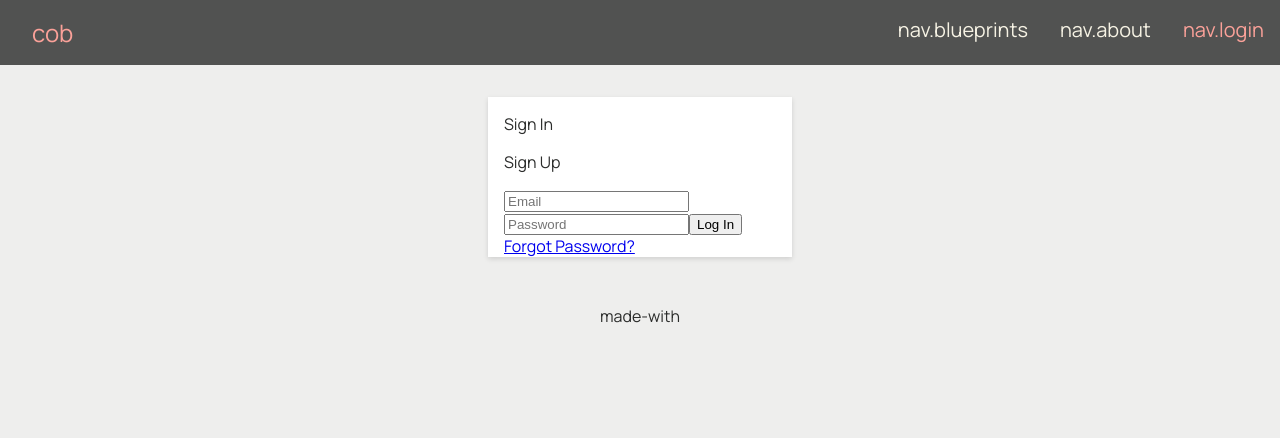
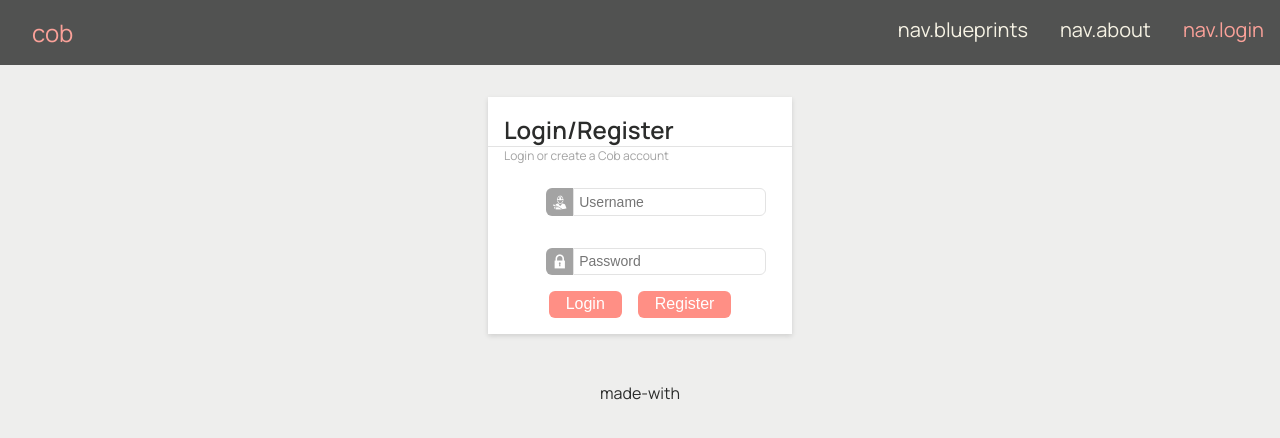
Before and after one commit to dhershman1/cob-2, a Vue app: page /login in a window 1280 px wide. Shown: the top 438 px of the page. Built offline with nearby package versions, Linux system fonts and the light colour scheme.

Commit message:
Updated: Rewrite login

```diff
--- a/src/views/Login.vue
+++ b/src/views/Login.vue
@@ -1,65 +1,53 @@
+<!-- eslint-disable vuejs-accessibility/form-control-has-label -->
 <template>
   <div class="wrap">
-    <basic-card size="sm">
-      <template #content>
-        <div class="login">
-          <section class="login__switch">
-            <p
-              :class="formStatus.signin"
-              @click="isSignup = false"
+    <basic-card
+      size="sm"
+      title="Login/Register"
+      subtitle="Login or create a Cob account"
+      :separator="true"
     >
-              Sign In
-            </p>
-            <p
-              :class="formStatus.signup"
-              @click="isSignup = true"
+      <template
+        #content
       >
-              Sign Up
-            </p>
-          </section>
-          <section class="login__form">
         <form>
+          <div class="input__container">
+            <i class="icofont-worker input__icon" />
             <input
               v-model="username"
+              class="input__field control"
+              title="Username"
               type="text"
-                class="login__input"
-                name="login"
-                placeholder="Email"
+              placeholder="Username"
+              name="username"
             >
-              <transition
-                name="slide-fade"
-                mode="out-in"
-              >
-                <input
-                  v-show="isSignup"
-                  v-model="displayName"
-                  type="text"
-                  class="login__input"
-                  name="displayName"
-                  placeholder="Display Name"
-                >
-              </transition>
+          </div>
+          <div class="input__container">
+            <i class="icofont-lock input__icon" />
             <input
               v-model="password"
-                type="text"
-                class="login__input"
-                name="login"
+              class="input__field control"
+              title="Password"
+              type="password"
               placeholder="Password"
+              name="password"
             >
-              <input
-                type="submit"
-                class="login__btn"
-                :value="submitTxt"
+          </div>
+          <div class="btn__container">
+            <button
+              class="btn btn__primary"
+              type="button"
             >
+              Login
+            </button>
+            <button
+              class="btn btn__primary"
+              type="button"
+            >
+              Register
+            </button>
+          </div>
         </form>
-          </section>
-          <section class="login__foot">
-            <a
-              class="underlineHover"
-              href="#"
-            >Forgot Password?</a>
-          </section>
-        </div>
       </template>
     </basic-card>
   </div>
@@ -80,7 +68,7 @@ const submitTxt = computed(() => {
     return 'Register'
   }
 
-  return 'Log In'
+  return 'LogIn'
 })
 
 const formStatus = computed(() => {
@@ -100,23 +88,36 @@ const formStatus = computed(() => {
 
 <style scoped>
 .wrap {
-  display: grid;
-  justify-items: center;
-  align-items: center;
-  height: 100%;
+  display: flex;
+  justify-content: center;
 }
 
-.slide-fade-enter-active {
-  transition: all 0.1s ease-out;
+.btn__container {
+  display: flex;
+  justify-content: center;
+  column-gap: 1rem;
+  padding-bottom: 1rem;
 }
 
-.slide-fade-leave-active {
-  transition: all 0.1s cubic-bezier(1, 0.5, 0.8, 1);
+.input__container {
+  display: flex;
+  width: 100%;
+  padding: 1rem;
+  justify-content: center;
 }
 
-.slide-fade-enter-from,
-.slide-fade-leave-to {
-  transform: translateX(20px);
-  opacity: 0;
+.input__field {
+  border-top-left-radius: 0;
+  border-bottom-left-radius: 0;
+  padding: 0.3rem;
+}
+
+.input__icon {
+  padding: 0.36rem;
+  background: var(--dark-grey);
+  color: var(--white);
+  text-align: center;
+  border-top-left-radius: 6px;
+  border-bottom-left-radius: 6px;
 }
 </style>
```
Lines whose indentation alone changed are shown as unchanged.
